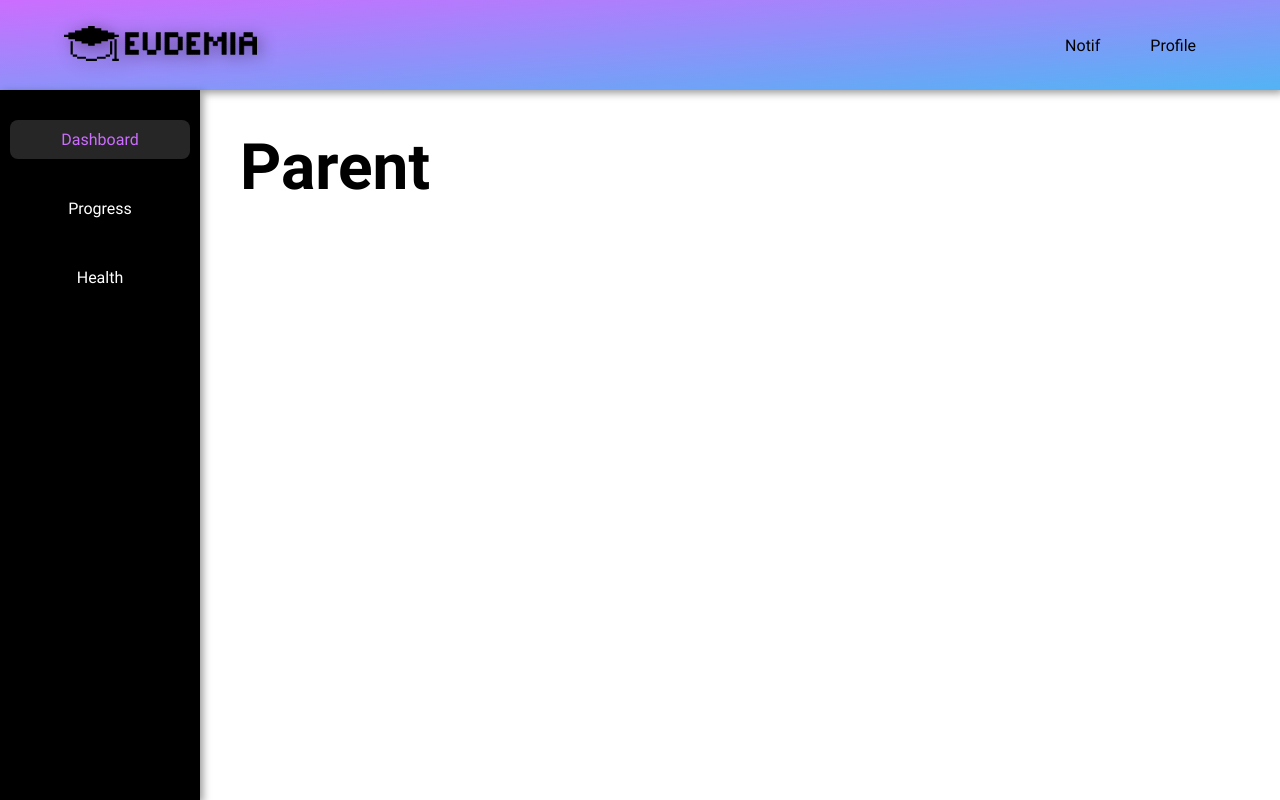
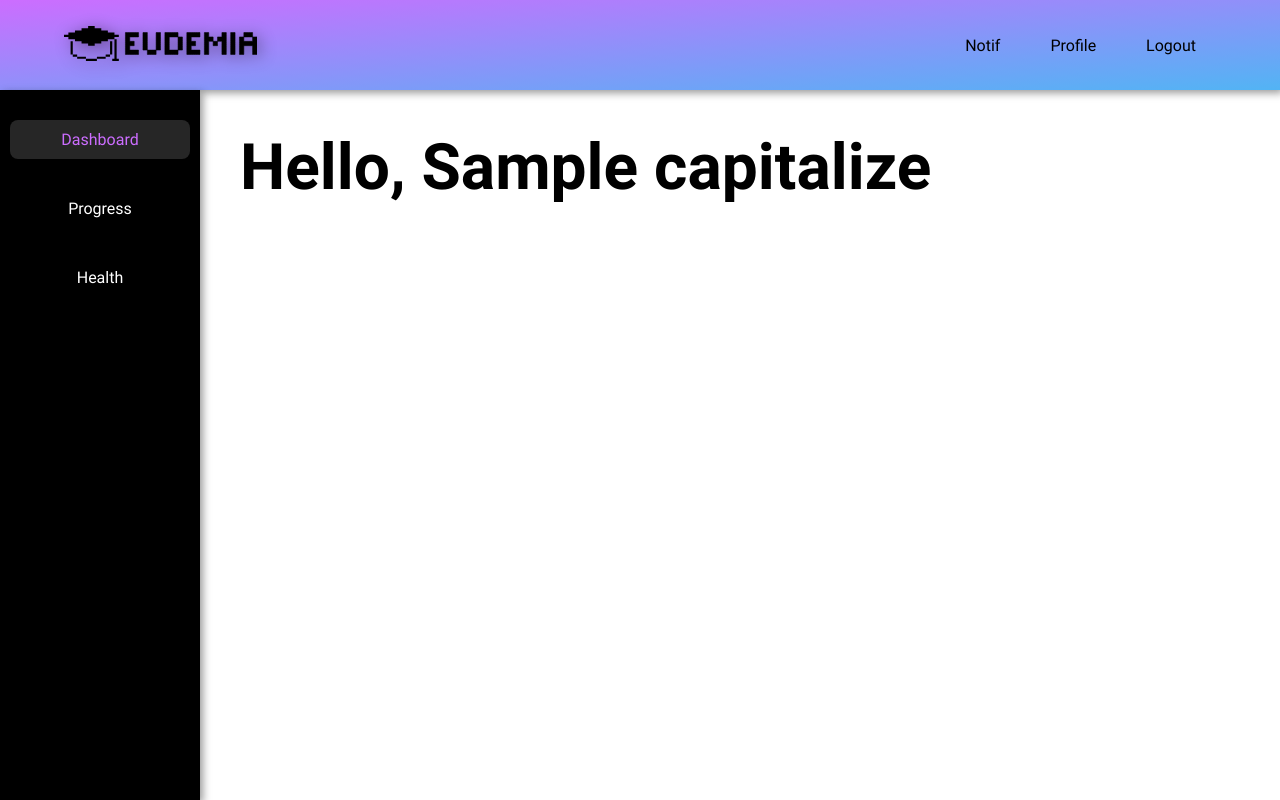
Before and after one commit to SamriddhaPathak/eudemia, a Django app: template main/templates/main/parent/dashboard.html in a window 1280 px wide. Run offline with Django 5.2, Linux system fonts and the light colour scheme; the template is opened without the code that fills it: most values are stand-ins (such as "Sample title", 1, 10 or a date in 2020).

Commit message:
implement logout

```diff
--- a/main/templates/main/dashboard_base.html
+++ b/main/templates/main/dashboard_base.html
@@ -9,6 +9,7 @@
     <div class="navbar">
         <a href="javascript:void(0)">Notif</a>
         <a class="profile" href="">Profile</a>
+        <a href="{% url "logout" %}">Logout</a>
     </div>
 {% endblock navbar %}
 
--- a/main/templates/main/parent/dashboard.html
+++ b/main/templates/main/parent/dashboard.html
@@ -7,5 +7,5 @@
 {% endblock sidebar_list %}
 
 {% block content %}
-    <h1>Parent</h1>
+    <h1>Hello, {{ username.capitalize }}</h1>
 {% endblock content %}
--- a/main/templates/main/student/dashboard.html
+++ b/main/templates/main/student/dashboard.html
@@ -9,5 +9,5 @@
 {% endblock sidebar_list %}
 
 {% block content %}
-    <h1>Student</h1>
+    <h1>Hello, {{ username.capitalize }}</h1>
 {% endblock content %}
--- a/main/templates/main/teacher/dashboard.html
+++ b/main/templates/main/teacher/dashboard.html
@@ -8,5 +8,5 @@
 {% endblock sidebar_list %}
 
 {% block content %}
-    <h1>Teacher</h1>
+    <h1>Hello, {{ username.capitalize }}</h1>
 {% endblock content %}
--- a/users/urls.py
+++ b/users/urls.py
@@ -3,4 +3,5 @@ from . import views
 
 urlpatterns = [
     path("login/", views.login_view, name="login"),
+    path("logout/", views.logout_view, name="logout"),
 ]
--- a/users/views.py
+++ b/users/views.py
@@ -26,3 +26,7 @@ def login_view(request):
         'form': form,
     }
     return render(request, 'users/login.html', context)
+
+def logout_view(request):
+    logout(request)
+    return redirect("index")
```
